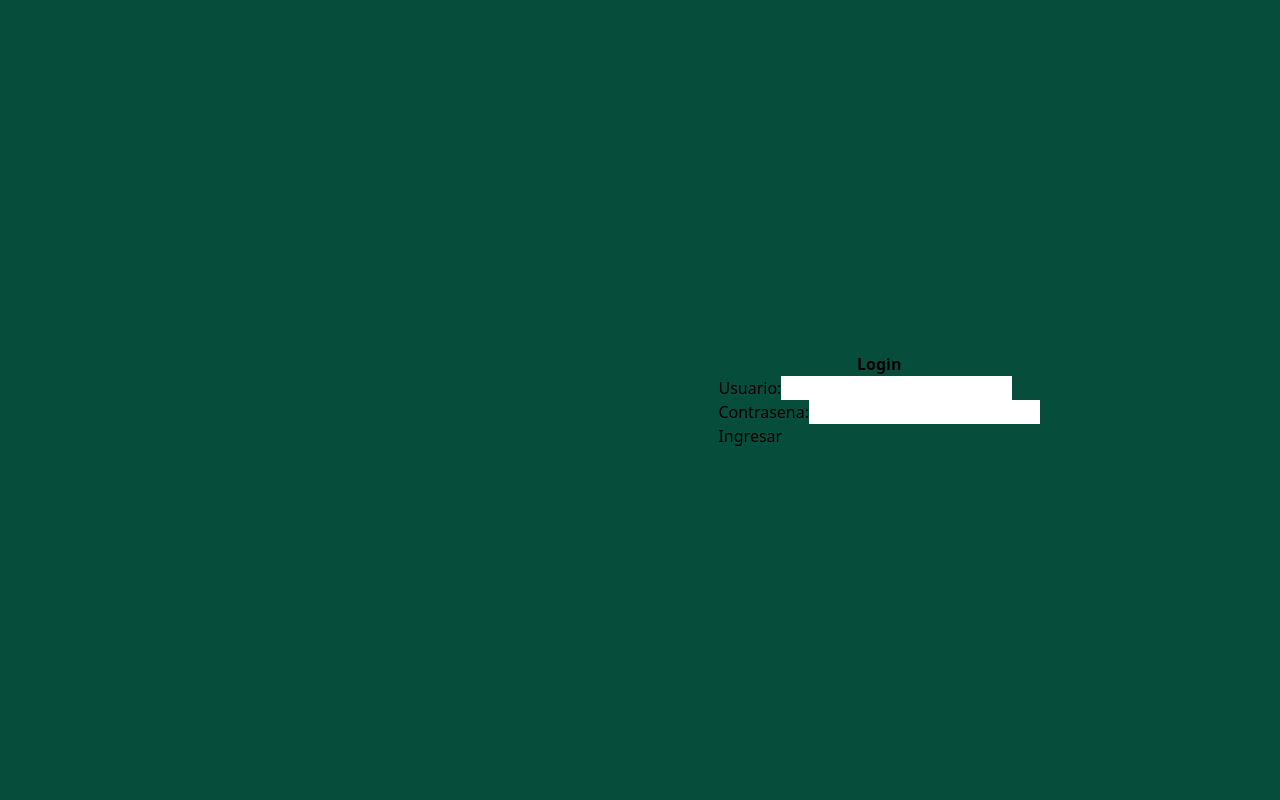
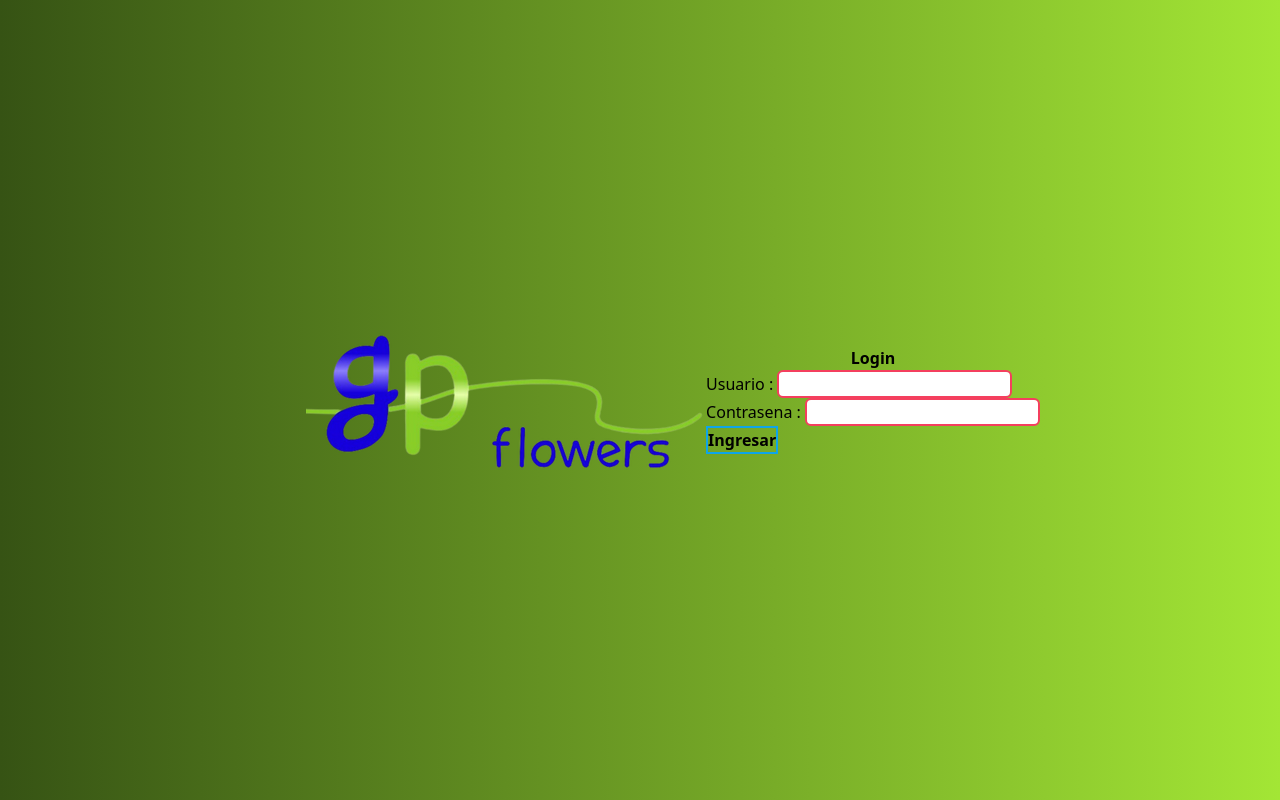
Before and after one commit to tatorres1/gp-flowers-latacunga, a Next.js app in the folder gp-flowers/gp-flowers/: page /login in a window 1280 px wide. Built offline with nearby package versions, Linux system fonts and the light colour scheme.

Commit message:
edicion login

```diff
--- a/gp-flowers/gp-flowers/pages/login.tsx
+++ b/gp-flowers/gp-flowers/pages/login.tsx
@@ -10,31 +10,33 @@ const Login = () => {
   };
 
   return (
-    <div className ='flex justify-end w-full h-screen items-center bg-emerald-900'>
-      <div className =' flex flex-col items-center pr-60'>
-        <h2 className = 'font-bold'>Login</h2>
-        <form onSubmit = {handleSubmit}>
+    <div className='flex justify-end w-full h-screen items-center bg-gradient-to-r from-lime-900	 to-lime-400 '>
+      <div>
+        <img className='flex-col items-center' src={'../assets/images/logo.png'} alt="" />
+      </div>
+      <div className='flex flex-col items-center pr-60'>
+        <h2 className='font-bold'>Login</h2>
+        <form onSubmit={handleSubmit}>
           <label>
-            Usuario:
-            <input
-              type="text"
-              name="username"
-              value={username}
-              onChange={(event) => setUsername(event.target.value)}
-            />
-          </label>
-          <br />
+            Usuario : </label>
+          <input className='rounded-md	border-2 border-rose-500'
+            type="text"
+            name="username"
+            value={username}
+            onChange={(event) => setUsername(event.target.value)}
+          />
+          <br/>
           <label>
-            Contrasena:
-            <input
+            Contrasena : </label>
+            <input className='rounded-md	border-2 border-rose-500'
               type="password"
               name="password"
               value={password}
               onChange={(event) => setPassword(event.target.value)}
             />
-          </label>
+
           <br />
-          <button type="submit">Ingresar</button>
+          <button className='font-bold flex-col items-center border-solid border-2 border-sky-500' type="submit">Ingresar</button>
         </form>
       </div>
     </div>
```
Also changed, not shown: gp-flowers/gp-flowers/public/assets/images/logo.png (added).
